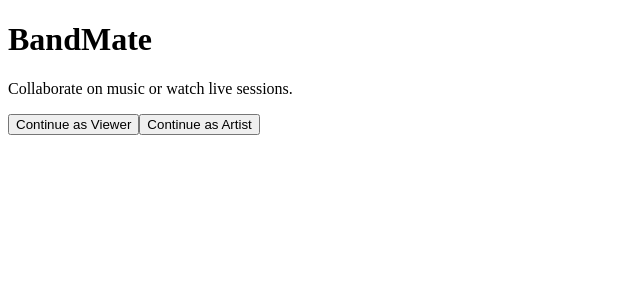
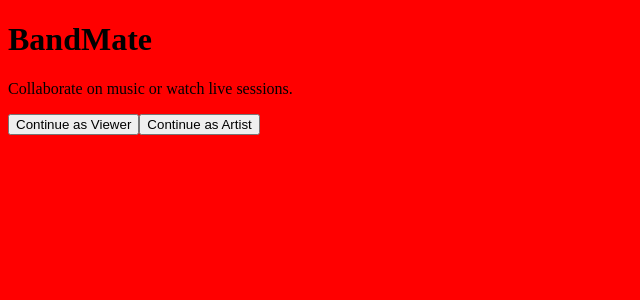
Before and after one commit to mejiasergio2002-max/BandMate, a Next.js app: page / in a window 1280 px wide. Shown: the top 300 px of the page, without its empty margins (0-640 px from the left). Built offline with nearby package versions, Linux system fonts and the light colour scheme.

Commit message:
Test layout change

```diff
--- a/app/layout.tsx
+++ b/app/layout.tsx
@@ -5,7 +5,8 @@ export default function RootLayout({
 }) {
   return (
     <html lang="en">
-      <body>{children}</body>
+      <body style={{ background: "red" }}>{children}</body>
+
     </html>
   );
 }
```
